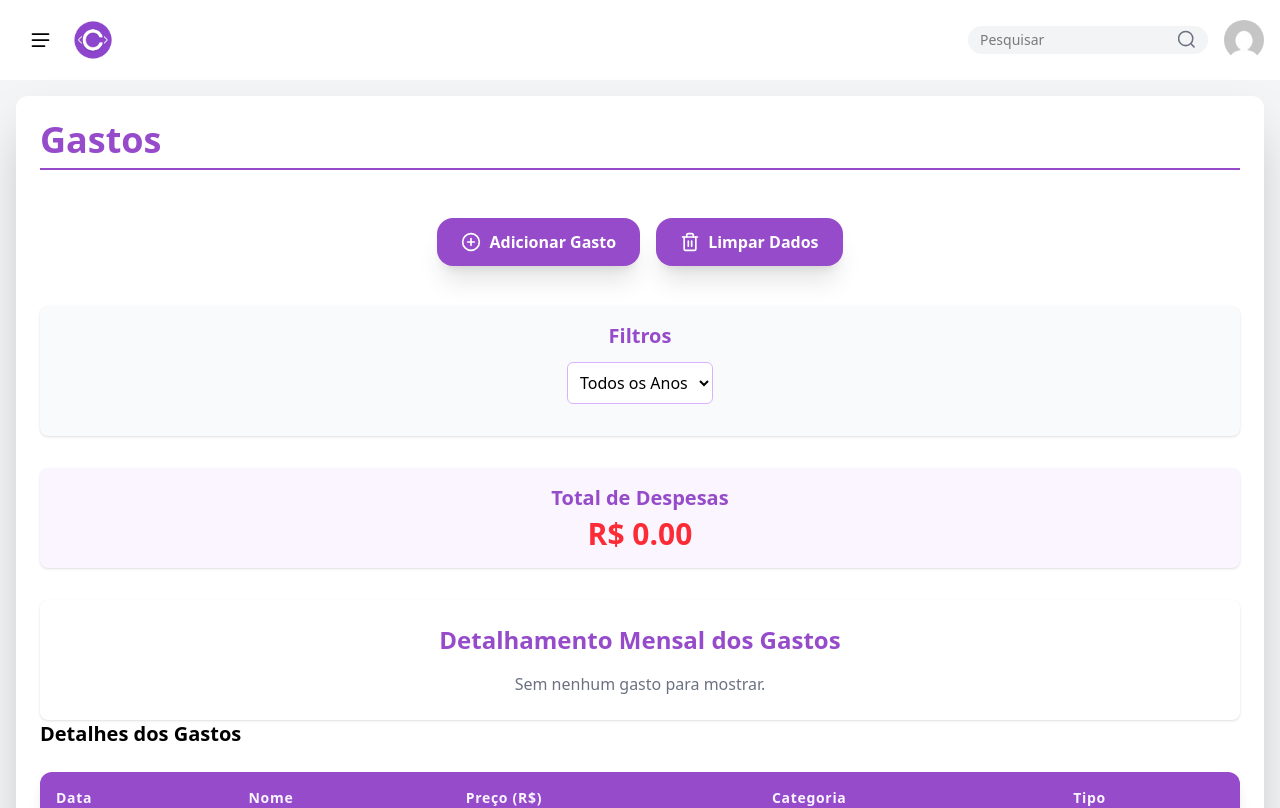
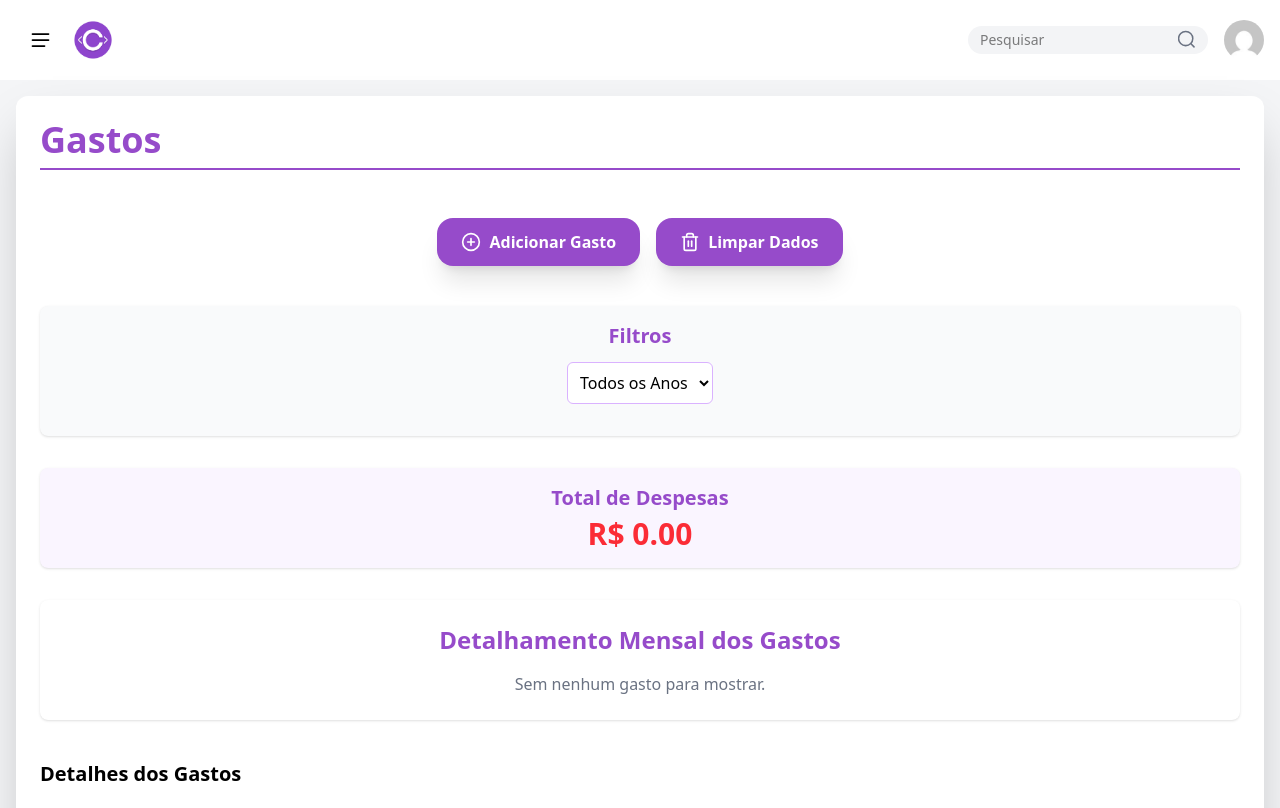
Before and after one commit to zSevens7/FinanciaChallenger, a React (Vite) app: page /gastos in a window 1280 px wide. Shown: the top 808 px of the page. Built offline with nearby package versions, Linux system fonts and the light colour scheme.

Commit message:
ajuste detalhe

```diff
--- a/src/pages/GastosPage.tsx
+++ b/src/pages/GastosPage.tsx
@@ -125,7 +125,7 @@ export const GastosPage = () => {
 
 
         <section className="mb-8">
-          <h2 className="text-xl font-semibold mb-3">
+          <h2 className="text-xl mt-10 font-semibold mb-3">
             Detalhes dos Gastos
           </h2>
           <GastosTable gastos={paginated} />
```
